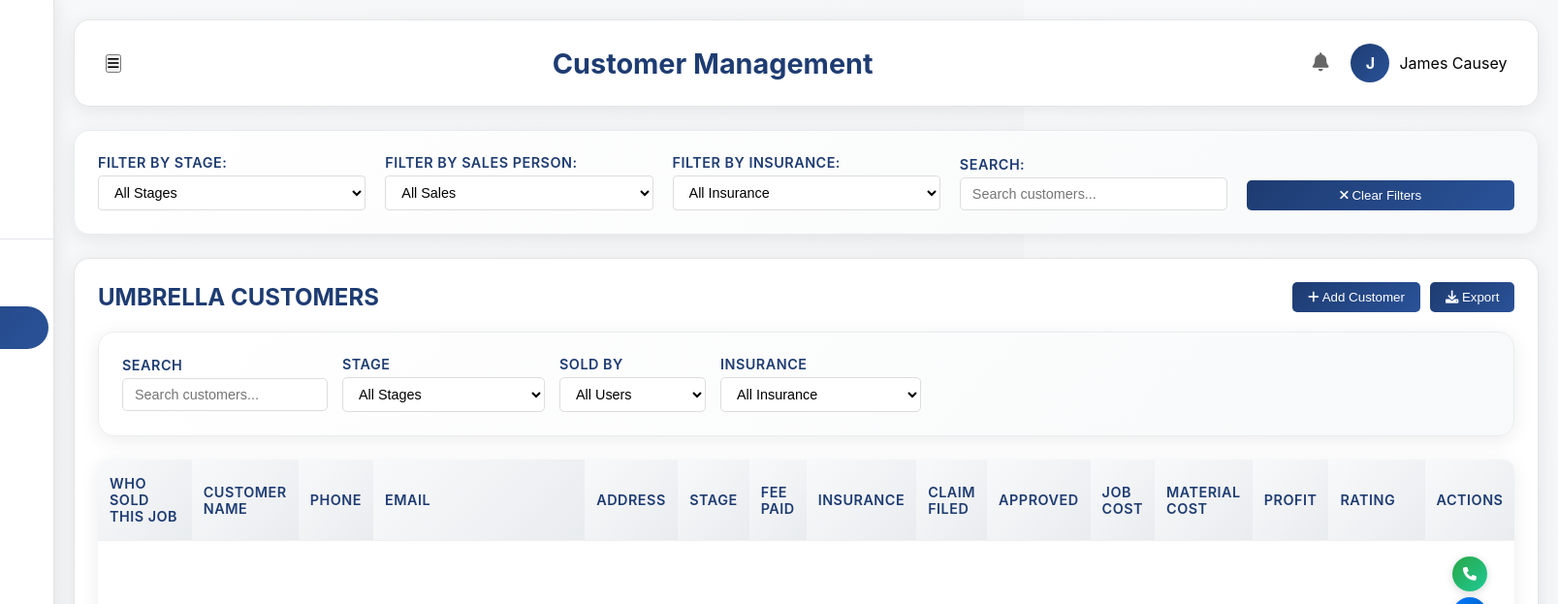
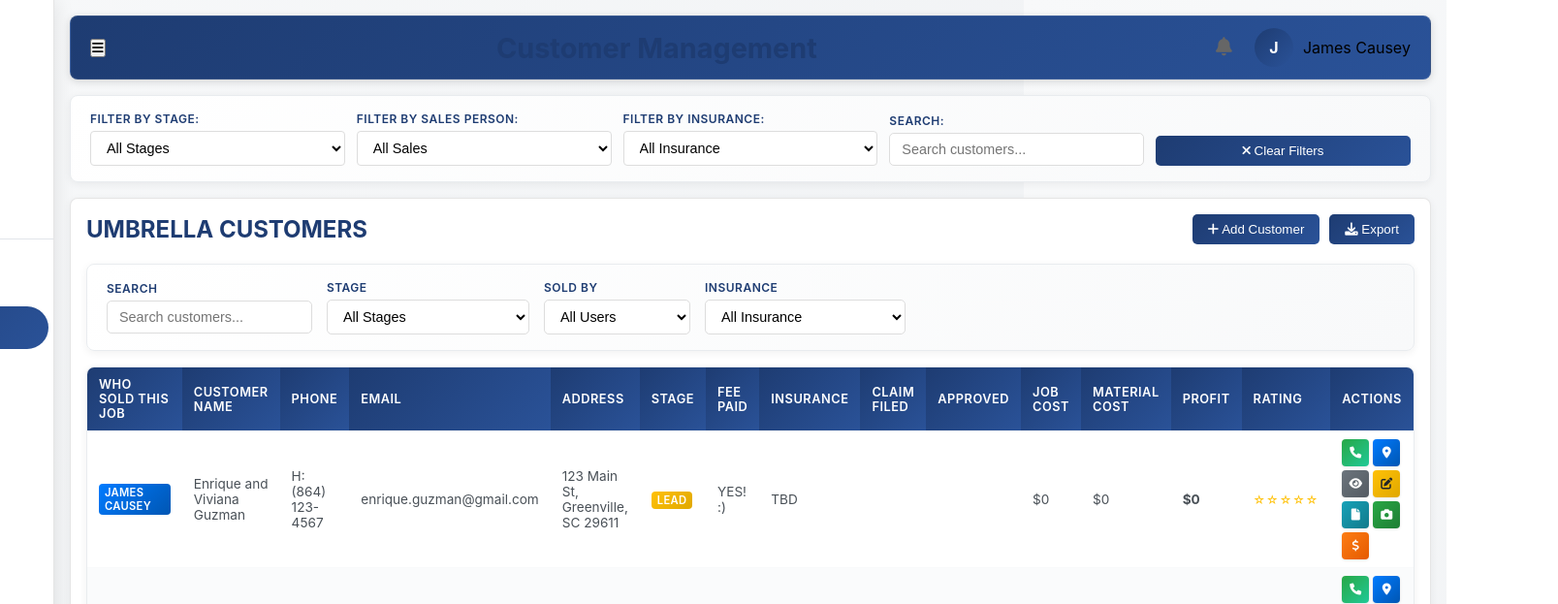
Before and after one commit to ssemajjamess/umbrellacpssrm-final, a website: page DASHBOARD/customers.html in a window 1280 px wide. Shown: the top 623 px of the page at 97% size, 1607 px wide, since content can reach past the window. Drawn offline with Linux system fonts and the light colour scheme; sample sign-in values are in the browser's storage.

Commit message:
Modern compact design with logo colors and reduced spacing

```diff
--- a/DASHBOARD/customers.html
+++ b/DASHBOARD/customers.html
@@ -102,21 +102,27 @@
         .main-content {
             flex: 1;
             margin-left: 280px;
-            padding: 20px;
+            padding: 16px;
         }
 
         .top-bar {
-            background: rgba(255, 255, 255, 0.98);
+            background: linear-gradient(135deg, #1e3c72, #2a5298);
             backdrop-filter: blur(20px);
             -webkit-backdrop-filter: blur(20px);
-            border-radius: 16px;
-            padding: 24px 32px;
-            margin-bottom: 24px;
+            border-radius: 8px;
+            padding: 12px 20px;
+            margin-bottom: 16px;
             display: flex;
             justify-content: space-between;
             align-items: center;
-            box-shadow: 0 4px 20px rgba(0, 0, 0, 0.08);
-            border: 1px solid rgba(0, 0, 0, 0.1);
+            box-shadow: 0 2px 8px rgba(0, 0, 0, 0.15);
+            border: 1px solid rgba(255, 255, 255, 0.1);
+        }
+
+        .page-title {
+            font-size: 1.4rem;
+            font-weight: 700;
+            color: white;
         }
 
         .page-title {
@@ -170,9 +176,9 @@
             background: rgba(255, 255, 255, 0.98);
             backdrop-filter: blur(20px);
             -webkit-backdrop-filter: blur(20px);
-            border-radius: 16px;
-            padding: 24px;
-            box-shadow: 0 4px 20px rgba(0, 0, 0, 0.08);
+            border-radius: 8px;
+            padding: 16px;
+            box-shadow: 0 2px 8px rgba(0, 0, 0, 0.06);
             border: 1px solid rgba(0, 0, 0, 0.1);
         }
 
@@ -224,29 +230,29 @@
 
         .action-buttons {
             display: flex;
-            gap: 6px;
+            gap: 4px;
             flex-wrap: wrap;
-            justify-content: center;
+            justify-content: flex-start;
         }
 
         .action-btn {
             display: flex;
             align-items: center;
             justify-content: center;
-            width: 36px;
-            height: 36px;
-            border-radius: 50%;
+            width: 28px;
+            height: 28px;
+            border-radius: 4px;
             border: none;
             cursor: pointer;
-            transition: all 0.3s ease;
-            font-size: 14px;
+            transition: all 0.2s ease;
+            font-size: 12px;
             color: white;
-            box-shadow: 0 2px 8px rgba(0, 0, 0, 0.15);
+            box-shadow: 0 1px 3px rgba(0, 0, 0, 0.1);
         }
 
         .action-btn:hover {
-            transform: translateY(-2px);
-            box-shadow: 0 4px 12px rgba(0, 0, 0, 0.25);
+            transform: translateY(-1px);
+            box-shadow: 0 2px 6px rgba(0, 0, 0, 0.15);
         }
 
         .action-btn.call {
@@ -282,120 +288,142 @@
             width: 100%;
             border-collapse: separate;
             border-spacing: 0;
-            margin-top: 20px;
+            margin-top: 16px;
             background: white;
-            border-radius: 12px;
+            border-radius: 8px;
             overflow: hidden;
-            box-shadow: 0 4px 20px rgba(0, 0, 0, 0.08);
+            box-shadow: 0 2px 8px rgba(0, 0, 0, 0.06);
+            border: 1px solid #e9ecef;
         }
 
         .customer-table th,
         .customer-table td {
-            padding: 16px 12px;
+            padding: 8px 12px;
             text-align: left;
-            border-bottom: 1px solid #f0f0f0;
+            border-bottom: 1px solid #f8f9fa;
+            font-size: 0.85rem;
         }
 
         .customer-table th {
-            background: linear-gradient(135deg, #f8f9fa, #e9ecef);
+            background: linear-gradient(135deg, #1e3c72, #2a5298);
             font-weight: 600;
-            color: #1e3c72;
-            font-size: 0.9rem;
+            color: white;
+            font-size: 0.8rem;
             text-transform: uppercase;
             letter-spacing: 0.5px;
+            padding: 10px 12px;
         }
 
         .customer-table tr {
-            transition: all 0.3s ease;
+            transition: all 0.2s ease;
         }
 
         .customer-table tr:hover {
             background: linear-gradient(135deg, #f8f9fa, #e9ecef);
-            transform: scale(1.01);
-            box-shadow: 0 2px 8px rgba(0, 0, 0, 0.1);
+            transform: none;
+            box-shadow: inset 0 0 0 1px #1e3c72;
         }
 
         .customer-table td {
-            font-size: 0.9rem;
+            font-size: 0.85rem;
             color: #495057;
+            vertical-align: middle;
+        }
+
+        .customer-table tr:nth-child(even) {
+            background: #fafbfc;
+        }
+
+        .customer-table tr:nth-child(even):hover {
+            background: linear-gradient(135deg, #f8f9fa, #e9ecef);
         }
 
         /* Status Badges */
         .status-badge {
-            padding: 4px 8px;
-            border-radius: 12px;
-            font-size: 0.8rem;
-            font-weight: 500;
+            padding: 2px 6px;
+            border-radius: 4px;
+            font-size: 0.7rem;
+            font-weight: 600;
             color: white;
             cursor: pointer;
-            transition: all 0.3s ease;
-        }
-
-        .status-lead { background: #ffc107; }
-        .status-waiting-adjustment { background: #fd7e14; }
-        .status-waiting-ins-scope { background: #6f42c1; }
-        .status-ready-to-install { background: #007bff; }
-        .status-invoiced { background: #e83e8c; }
-        .status-closed-new-roof { background: #28a745; }
-        .status-closed-dead-denied { background: #dc3545; }
-        .status-waiting-fee { background: #6c757d; }
+            transition: all 0.2s ease;
+            text-transform: uppercase;
+            letter-spacing: 0.3px;
+        }
+
+        .status-lead { background: linear-gradient(135deg, #ffc107, #e0a800); }
+        .status-waiting-adjustment { background: linear-gradient(135deg, #fd7e14, #e55a00); }
+        .status-waiting-ins-scope { background: linear-gradient(135deg, #6f42c1, #5a32a3); }
+        .status-ready-to-install { background: linear-gradient(135deg, #007bff, #0056b3); }
+        .status-invoiced { background: linear-gradient(135deg, #e83e8c, #d63384); }
+        .status-closed-new-roof { background: linear-gradient(135deg, #28a745, #1e7e34); }
+        .status-closed-dead-denied { background: linear-gradient(135deg, #dc3545, #c82333); }
+        .status-waiting-fee { background: linear-gradient(135deg, #6c757d, #545b62); }
 
         .status-badge:hover {
-            transform: scale(1.05);
-            box-shadow: 0 2px 8px rgba(0, 0, 0, 0.2);
+            transform: scale(1.02);
+            box-shadow: 0 1px 4px rgba(0, 0, 0, 0.15);
         }
 
         /* User Chip */
         .user-chip {
-            padding: 4px 8px;
-            border-radius: 12px;
-            font-size: 0.8rem;
-            font-weight: 500;
+            padding: 2px 6px;
+            border-radius: 4px;
+            font-size: 0.7rem;
+            font-weight: 600;
             color: white;
             display: inline-block;
-        }
-
-        .user-james { background: #007bff; }
-        .user-daniel { background: #28a745; }
+            text-transform: uppercase;
+            letter-spacing: 0.3px;
+        }
+
+        .user-james { background: linear-gradient(135deg, #007bff, #0056b3); }
+        .user-daniel { background: linear-gradient(135deg, #28a745, #1e7e34); }
+
+        .rating {
+            color: #ffc107;
+            font-size: 0.75rem;
+            letter-spacing: 1px;
+        }
 
         /* Filter Section */
         .filter-section {
             background: linear-gradient(135deg, #ffffff, #f8f9fa);
-            padding: 24px;
-            border-radius: 16px;
-            margin-bottom: 24px;
-            box-shadow: 0 4px 20px rgba(0, 0, 0, 0.08);
+            padding: 16px 20px;
+            border-radius: 8px;
+            margin-bottom: 16px;
+            box-shadow: 0 2px 8px rgba(0, 0, 0, 0.06);
             border: 1px solid #e9ecef;
         }
 
         .filter-grid {
             display: grid;
-            grid-template-columns: repeat(auto-fit, minmax(220px, 1fr));
-            gap: 20px;
+            grid-template-columns: repeat(auto-fit, minmax(180px, 1fr));
+            gap: 12px;
             align-items: end;
         }
 
         .filter-group {
             display: flex;
             flex-direction: column;
-            gap: 8px;
+            gap: 4px;
         }
 
         .filter-group label {
             font-weight: 600;
             color: #1e3c72;
-            font-size: 0.9rem;
+            font-size: 0.75rem;
             text-transform: uppercase;
             letter-spacing: 0.5px;
         }
 
         .filter-select, .filter-input {
-            padding: 12px 16px;
+            padding: 8px 12px;
             border: 1px solid #e9ecef;
-            border-radius: 8px;
-            font-size: 0.9rem;
+            border-radius: 4px;
+            font-size: 0.85rem;
             background: white;
-            transition: all 0.3s ease;
+            transition: all 0.2s ease;
         }
 
         .filter-select:focus, .filter-input:focus {
```
